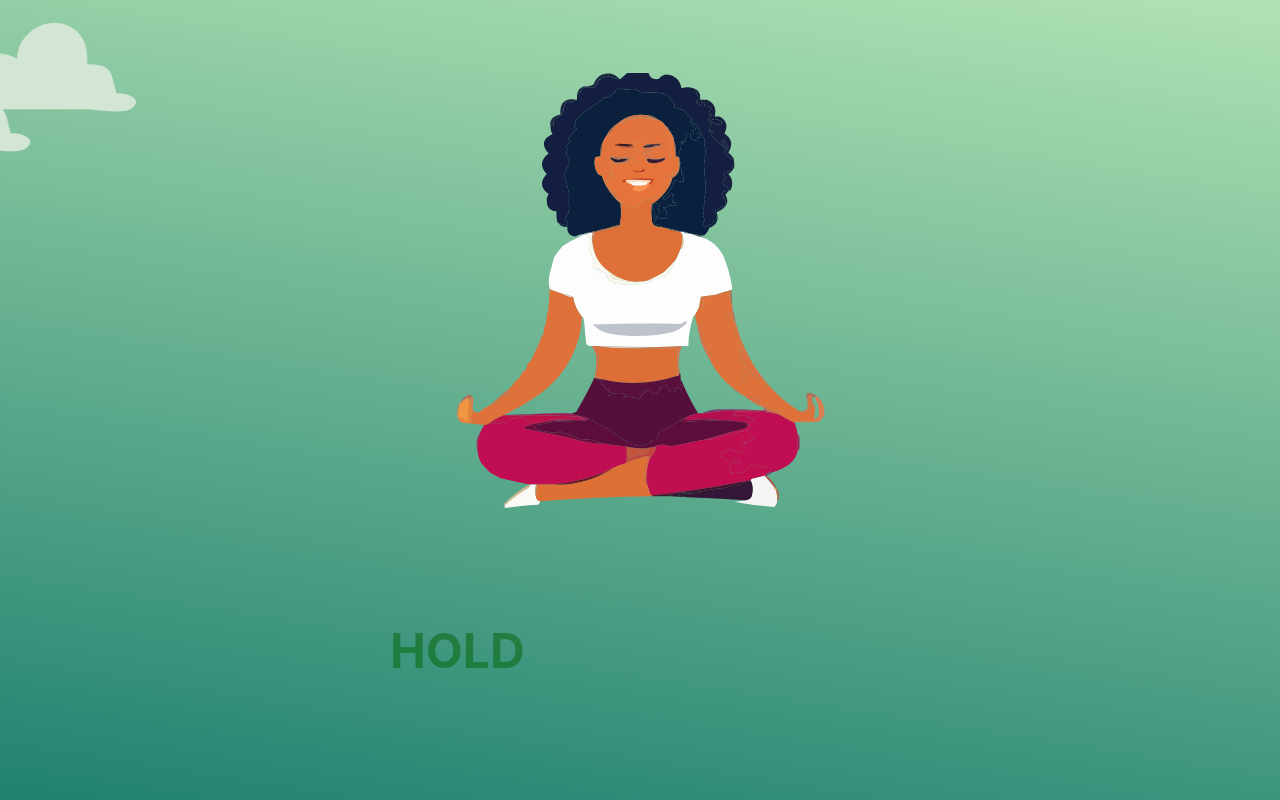
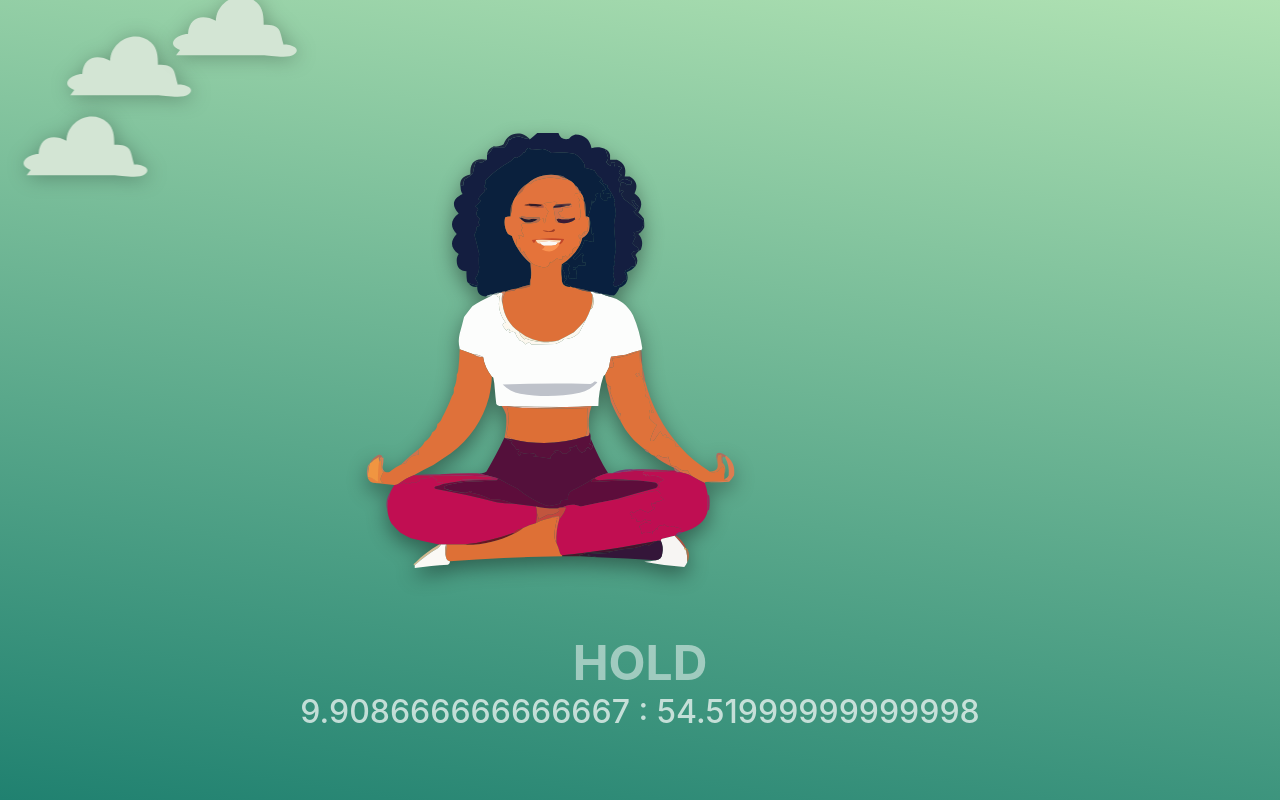
Before and after one commit to jblaszak/breathwork-app, a React (Create React App) app: page / in a window 1280 px wide. Built offline with nearby package versions, Linux system fonts and the light colour scheme.

Commit message:
Added time display and some shadows.

```diff
--- a/src/App.js
+++ b/src/App.js
@@ -15,7 +15,8 @@ function App() {
   const rafRef = useRef(0);
   const breathRef = useRef(0);
   const stepCountRef = useRef(0);
-  // const timerDisplayRef = useRef("0s");
+  const timerDisplayRef = useRef("");
+  const timerRef = useRef(Date.now() + 1000 * 60 * 10);
 
   const breaths = [
     { name: "INHALE", value: breath1, setValue: setBreath1 },
@@ -37,6 +38,13 @@ function App() {
   //   return () => document.removeEventListener("mousemove", handleMouseMove);
   // }, []);
 
+  function formatTime(time) {
+    // const time = time / 1000;
+    const minutes = (time / 60000) % 59;
+    const seconds = (time / 1000) % 60;
+    return `${minutes} : ${seconds}`;
+  }
+
   const startAnimation = () => {
     let start = Date.now();
     const animatedClass = `${classes.animation}`;
@@ -45,6 +53,7 @@ function App() {
       const interval = Date.now() - start;
       const currentBreath = stepCountRef.current % breaths.length;
       breathRef.current.innerText = breaths[currentBreath].name;
+      timerDisplayRef.current.innerText = formatTime(timerRef.current - Date.now());
       if (!breathRef.current.classList.contains(animatedClass)) {
         breathRef.current.classList.add(animatedClass);
       }
@@ -79,9 +88,9 @@ function App() {
             <img src={cloud} alt="cloud2" />
             <img src={cloud} alt="cloud3" />
           </div>
-          <img src={sitting} alt="meditating girl" width={500} height={500} />
+          <img className={classes.meditating} src={sitting} alt="meditating girl" />
           <p className={classes.breath} ref={breathRef}></p>
-          {/* <p className={classes.timer} ref={timerRef}></p> */}
+          <p className={classes.timer} ref={timerDisplayRef}></p>
         </div>
         <div className={classes.controls} ref={controlsRef}>
           {breaths.map((breath, i) => {
--- a/src/App.module.css
+++ b/src/App.module.css
@@ -15,7 +15,7 @@ body {
     "Cantarell", "Fira Sans", "Droid Sans", "Helvetica Neue", sans-serif;
   -webkit-font-smoothing: antialiased;
   -moz-osx-font-smoothing: grayscale;
-  color: darkgreen;
+  color: white;
 }
 
 main {
@@ -35,12 +35,21 @@ main {
   display: grid;
   place-content: center;
   z-index: 10;
+  text-align: center;
   overflow: hidden;
 }
 
 .breath {
   font-size: 3rem;
   font-weight: 700;
+  margin: 0;
+}
+
+.timer {
+  font-size: 2rem;
+  font-weight: 500;
+  opacity: 0.7;
+  margin: 0;
 }
 
 .animation {
@@ -77,6 +86,7 @@ main {
 .cloudContainer img {
   position: absolute;
   z-index: -1;
+  filter: drop-shadow(2px 2px 10px #00000044);
 }
 
 .cloudContainer img:first-of-type {
@@ -101,3 +111,10 @@ main {
     transform: translateX(80vw);
   }
 }
+
+.meditating {
+  margin-top: 4rem;
+  width: 65vw;
+  max-width: 500px;
+  filter: drop-shadow(0px 8px 10px #00000066);
+}
```
